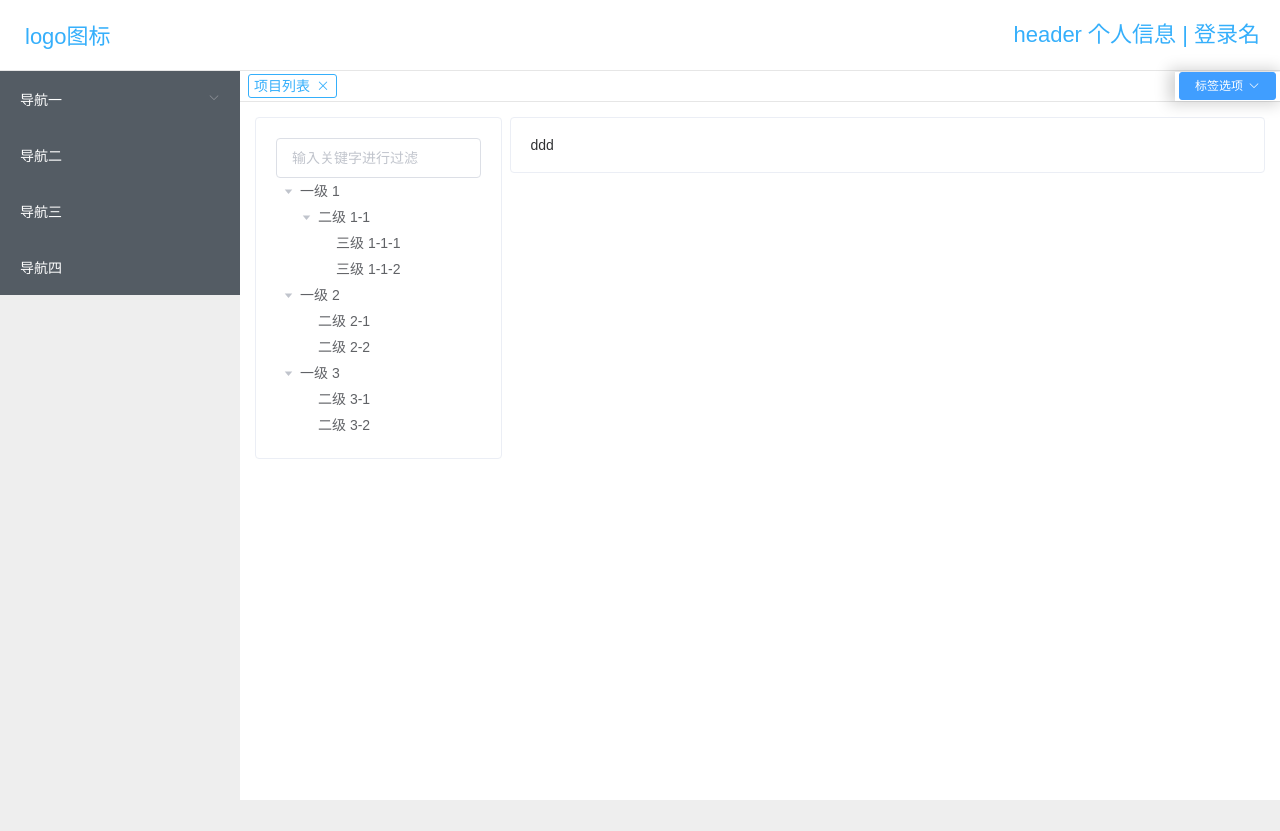
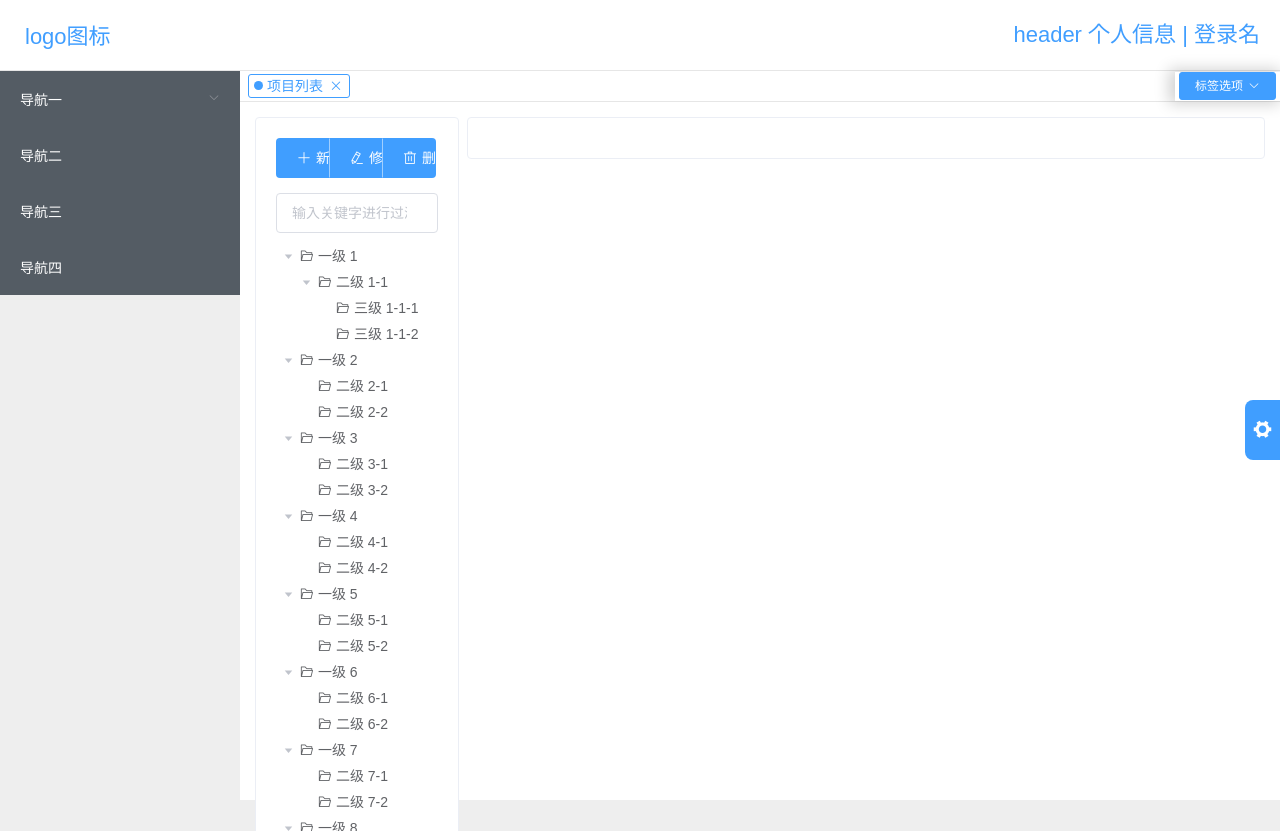
Before and after one commit to wonderlandCSDN/my_admin, a Vue app: page /#/taskList in a window 1280 px wide. Built offline with nearby package versions, Linux system fonts and the light colour scheme; a small style sheet from the web is missing.

Commit message:
添加setting功能

```diff
--- a/src/components/common/Home.vue
+++ b/src/components/common/Home.vue
@@ -23,6 +23,24 @@
                 </keep-alive>
                 <router-view v-if="!$route.meta.keepAlive"></router-view>
             </div>
+            <!-- 设置按钮 -->
+            <div  :class="['settingBox',{'active': !drawer, 'close':drawer}]" @click="handleSetting">
+                <i v-if="!drawer" class="el-icon-s-tools settingIcon"></i>
+                <i v-else class="el-icon-close settingIcon"></i>
+            </div>
+            <div>
+                <el-drawer
+                    ref="drawerSetting"
+                    title="我是标题"
+                    :modal="false"
+                    :visible.sync="drawer"
+                    :direction="direction"
+                    :before-close="beforeCloseFn"
+                    size="350px"
+                    :show-close="false">
+                    <span>我来啦!</span>
+                </el-drawer>
+            </div>
         </div>
     </div>
 </template>
@@ -38,6 +56,8 @@ export default {
         return {
             isCollapse: false,
             isIE: false,
+            drawer: false,
+            direction: 'rtl',
         }
     },
     //组件
@@ -58,6 +78,23 @@ export default {
         this.isIE = this.$utils.isIE();
     },
     methods: {
+        handleSetting(){
+            if(!this.drawer){
+                this.drawer = true;
+            }else{
+                console.log(this.$refs['drawerSetting']);
+                this.$refs.drawerSetting.closeDrawer();
+            }
+        },
+
+        beforeCloseFn(done) {
+            done();
+        // this.$confirm('确认关闭？')
+        //   .then(_ => {
+        //     done();
+        //   })
+        //   .catch(_ => {});
+      }
     },
 }
 </script>
--- a/src/components/common/Tags.vue
+++ b/src/components/common/Tags.vue
@@ -2,8 +2,9 @@
 <div class="tags" v-if="isShowTags">
     <ul>
         <li v-for="(item, index) in Array.from(tagsList)" :key="index" :class="['tags-li', {'active': isActive(item)}]">
+
              <router-link :to="item.path" class="tags-li-title">
-               {{item.title}}
+               <span class="active_icon"></span>{{item.title}}
             </router-link>
             <span class="tags-li-icon" @click="closeTags(item)"><i class="el-icon-close"></i></span>
         </li>
--- a/src/main.js
+++ b/src/main.js
@@ -8,6 +8,7 @@ import Router from 'vue-router'
 import Vuex from 'vuex'
 import store from './store/index'
 import 'element-ui/lib/theme-chalk/index.css'
+// import './theme/element-variables.scss'
 import NProgress from 'nprogress' // Progress 进度条
 import 'nprogress/nprogress.css' // Progress 进度条 样式
 import Utils from './utils/utils'
--- a/src/sass/base/common.scss
+++ b/src/sass/base/common.scss
@@ -1,4 +1,6 @@
 /************************************************样式初始化设置******************************************************/
+@import './skinConfig.scss';
+
 html, body { height: 100%;}
 html, body, div, span, applet, object, iframe,
 h1, h2, h3, h4, h5, h6, p, blockquote, pre,
@@ -165,3 +167,43 @@ body::-webkit-scrollbar-corner {
     opacity: 0;
     transform: translateX(60px);
 }
+
+// 设置按钮
+.settingBox{
+    position: fixed;
+    top: 50%;
+    z-index: 9999;
+    width: 35px;
+    height: 60px;
+    text-align: center;
+    line-height: 65px;
+    cursor: pointer;
+    background: $themeColor;
+    border-radius: 8px 0 0 8px;
+    .settingIcon{
+        font-size: 20px;
+        color: #fff;
+    }
+}
+.settingBox.active{
+    right: 0;
+}
+.settingBox.close{
+    right: 350px;
+}
+
+//弹框头部标题
+.el-drawer__header{
+    padding: 8px 15px !important;
+    color: #fff;
+    text-align: center;
+    margin-bottom: 25px;
+    border-left: 5px solid $themeColor;
+    border-right: 5px solid $themeColor;
+    border-radius:  0 0px  20px 20px;
+    background: #545C64;
+    box-shadow: 1px 1px 1px $themeColor;
+}
+.el-drawer__body{
+    padding:0 15px !important;
+}
--- a/src/sass/base/skinConfig.scss
+++ b/src/sass/base/skinConfig.scss
@@ -1 +1,2 @@
-$themeColor: #35AFFB;
+$themeColor: #409EFF;
+//#15BC83
--- a/src/sass/base/tags.scss
+++ b/src/sass/base/tags.scss
@@ -38,6 +38,15 @@
         .tags-li.active{
             color: $themeColor;
             border: 1px solid $themeColor;
+            .active_icon{
+                display: inline-block;
+                height: 9px;
+                width: 9px;
+                margin-right: 4px;
+                border-radius: 50%;
+                margin-bottom: 0.6px;
+                background: $themeColor;
+            }
         }
         .tags-li-title {
             float: left;
--- a/src/sass/page/taskList.scss
+++ b/src/sass/page/taskList.scss
@@ -2,4 +2,19 @@
 .taskListBox{
     position: relative;
     padding: 15px;
+    .treeBox{
+        .groupBtnsBox{
+            width: 100%;
+            text-align: center;
+            margin-bottom: 15px;
+            .itemBtn{
+                width: 33.3%;
+            }
+        }
+        .treeCon{
+            margin-top: 10px;
+            max-height: 600px;
+            overflow: auto;
+        }
+    }
 }
--- /dev/null
+++ b/src/theme/config.json
@@ -0,0 +1,6 @@
+{
+    "global": {
+        "$--color-primary": "#15BC83"
+    },
+    "local":{}
+}
--- /dev/null
+++ b/src/theme/element-variables.scss
@@ -0,0 +1,7 @@
+/* 改变主题色变量 */
+$--color-primary: #15BC83;
+
+/* 改变 icon 字体路径变量，必需 */
+// $--font-path: '~element-ui/lib/theme-chalk/fonts';
+
+// @import "~element-ui/packages/theme-chalk/src/index";
--- a/src/view/project/taskList.vue
+++ b/src/view/project/taskList.vue
@@ -1,24 +1,36 @@
 <template>
 <div class="taskListBox">
     <el-row :gutter="8">
-    <el-col :xs="6" :sm="6" :md="6" :lg="6" :xl="6">
+    <el-col :xs="5" :sm="5" :md="5" :lg="5" :xl="5">
         <el-card shadow="hover">
             <div class="treeBox">
-                <el-input placeholder="输入关键字进行过滤" v-model="filterText"></el-input>
+                <el-button-group class="groupBtnsBox">
+                    <el-button type="primary" icon="el-icon-plus" class="itemBtn">新增</el-button>
+                    <el-button type="primary" icon="el-icon-edit" class="itemBtn">修改</el-button>
+                    <el-button type="primary" icon="el-icon-delete" class="itemBtn">删除</el-button>
+                </el-button-group>
+                <el-input placeholder="输入关键字进行过滤" v-model="filterText" clearable></el-input>
                 <el-tree
-                    class="filter-tree"
-                    :data="data"
+                    class="filter-tree treeCon hx-scroll"
+                    :data="treeData"
                     :props="defaultProps"
                     default-expand-all
                     :filter-node-method="filterNode"
                     ref="tree">
+                    <span slot-scope="{node, data}" class="custom-tree-node">
+                        <span>
+                            <i v-if="node.expanded" class="el-icon-folder-opened"></i>
+                            <i v-else class="el-icon-folder"></i>
+                            {{node.label}}
+                        </span>
+                    </span>
                 </el-tree>
             </div>
         </el-card>
     </el-col>
-    <el-col :xs="18" :sm="18" :md="18" :lg="18" :xl="18">
+    <el-col :xs="19" :sm="19" :md="19" :lg="19" :xl="19">
         <el-card shadow="hover">
-            ddd
+
         </el-card>
     </el-col>
     </el-row>
@@ -31,21 +43,21 @@ export default {
     data() {
         return {
             filterText: '',
-            data: [
+            treeData: [
                 {
-                    id: 1,
+                    id: '1',
                     label: '一级 1',
                     children: [
                         {
-                            id: 4,
+                            id: '1-1',
                             label: '二级 1-1',
                             children: [
                                 {
-                                    id: 9,
+                                    id: '1-1-1',
                                     label: '三级 1-1-1'
                                 },
                                 {
-                                    id: 10,
+                                    id: '1-1-2',
                                     label: '三级 1-1-2'
                                 }
                             ]
@@ -53,30 +65,128 @@ export default {
                     ]
                 },
                 {
-                    id: 2,
+                    id: '2',
                     label: '一级 2',
                     children: [
                         {
-                            id: 5,
+                            id: '2-1',
                             label: '二级 2-1'
                         },
                         {
-                            id: 6,
+                            id: '2-2',
                             label: '二级 2-2'
                         }
                     ]
                 },
                 {
-                    id: 3,
+                    id: '3',
                     label: '一级 3',
                     children: [
                         {
-                            id: 7,
+                            id: '3-1',
                             label: '二级 3-1'
                         },
                         {
-                            id: 8,
+                            id: '3-2',
                             label: '二级 3-2'
+                        }
+                    ]
+                },
+                {
+                    id: '4',
+                    label: '一级 4',
+                    children: [
+                        {
+                            id: '4-1',
+                            label: '二级 4-1'
+                        },
+                        {
+                            id: '4-2',
+                            label: '二级 4-2'
+                        }
+                    ]
+                },
+                {
+                    id: '5',
+                    label: '一级 5',
+                    children: [
+                        {
+                            id: '5-1',
+                            label: '二级 5-1'
+                        },
+                        {
+                            id: '5-2',
+                            label: '二级 5-2'
+                        }
+                    ]
+                },
+                {
+                    id: '6',
+                    label: '一级 6',
+                    children: [
+                        {
+                            id: '6-1',
+                            label: '二级 6-1'
+                        },
+                        {
+                            id: '6-2',
+                            label: '二级 6-2'
+                        }
+                    ]
+                },
+                {
+                    id: '7',
+                    label: '一级 7',
+                    children: [
+                        {
+                            id: '7-1',
+                            label: '二级 7-1'
+                        },
+                        {
+                            id: '7-2',
+                            label: '二级 7-2'
+                        }
+                    ]
+                },
+                {
+                    id: '8',
+                    label: '一级 8',
+                    children: [
+                        {
+                            id: '8-1',
+                            label: '二级 8-1'
+                        },
+                        {
+                            id: '8-2',
+                            label: '二级 8-2'
+                        }
+                    ]
+                },
+                {
+                    id: '9',
+                    label: '一级 9',
+                    children: [
+                        {
+                            id: '9-1',
+                            label: '二级 9-1'
+                        },
+                        {
+                            id: '9-2',
+                            label: '二级 9-2'
+                        }
+                    ]
+                },
+                {
+                    id: '10',
+                    label: '一级 10',
+                    children: [
+                        {
+                            id: '10-1',
+                            label: '二级 10-1'
+                        },
+                        {
+                            id: '10-2',
+                            label: '二级 10-2'
                         }
                     ]
                 }
```
